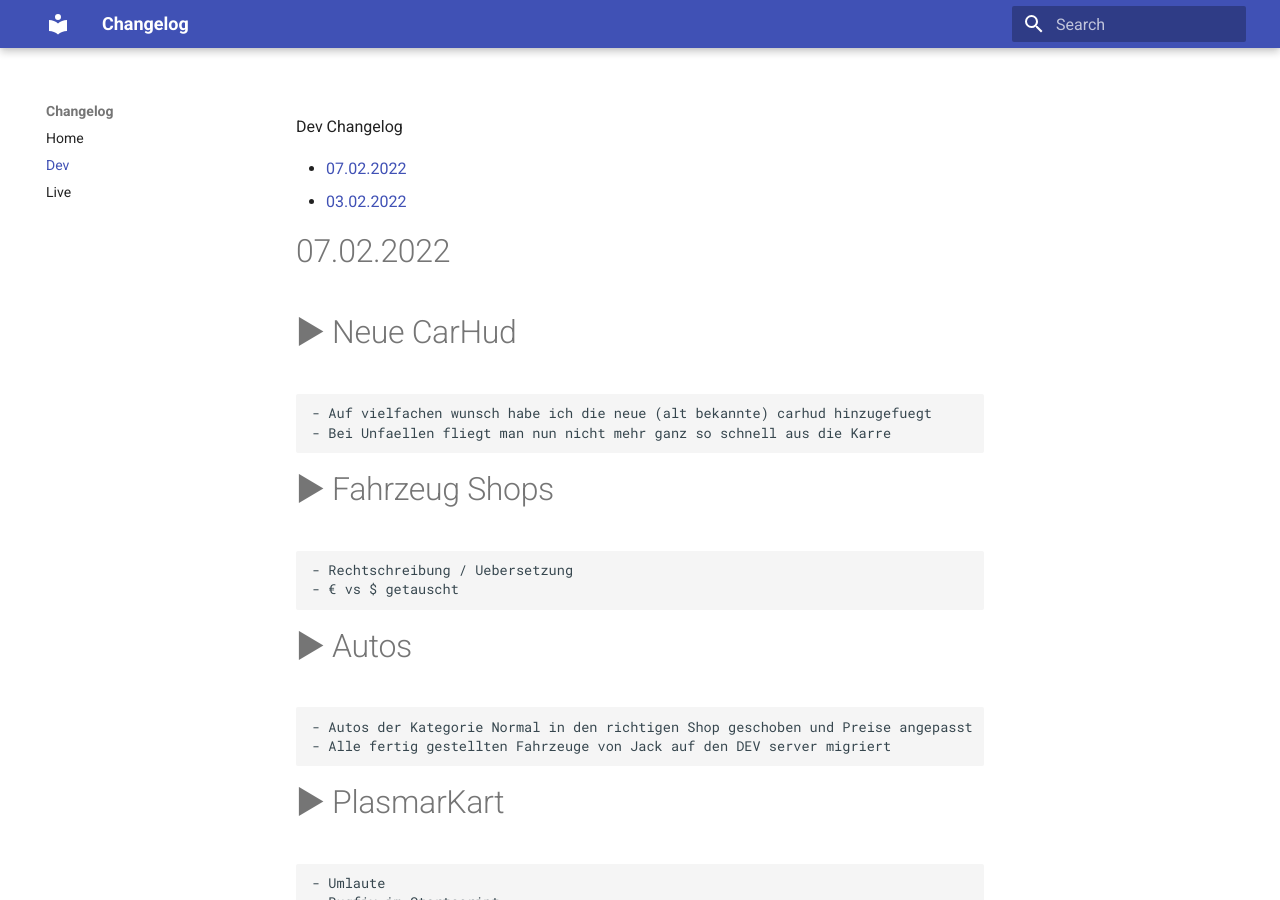
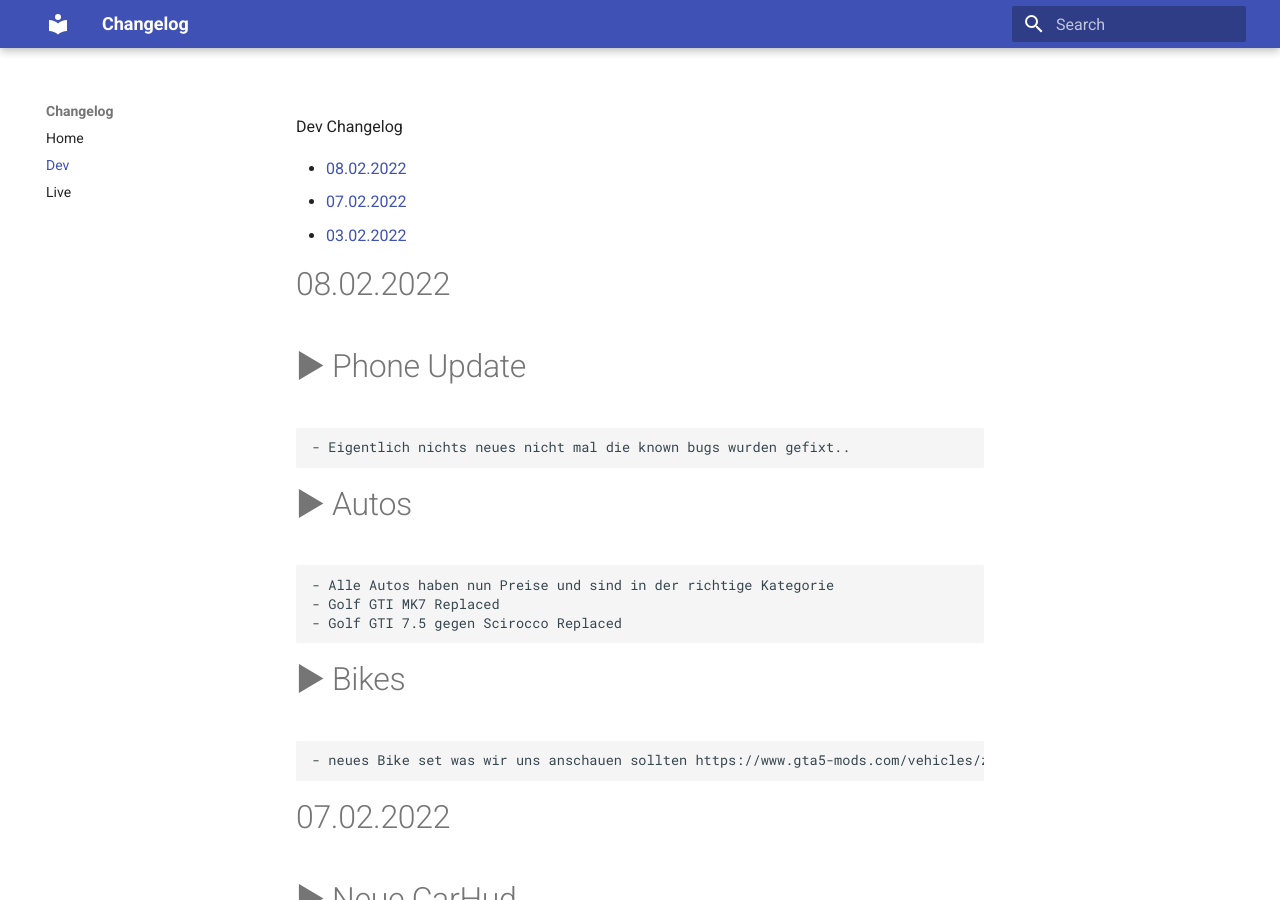
Before and after one commit to bochumrp/changelog, an MkDocs documentation site: the page built from docs/dev.md, in a window 1280 px wide and 900 px high. Built offline with MkDocs 1.6.1 and Material for MkDocs 9.7.7, drawn with Linux system fonts in a browser that asks for light colours.

Commit message:
Update changelog

```diff
--- a/docs/dev.md
+++ b/docs/dev.md
@@ -1,7 +1,22 @@
 Dev Changelog
 
+- [08.02.2022](#08.02.2022)
 - [07.02.2022](#07.02.2022)
 - [03.02.2022](#03.02.2022)
+
+# 08.02.2022
+
+# ► Phone Update
+    - Eigentlich nichts neues nicht mal die known bugs wurden gefixt..
+
+# ► Autos
+    - Alle Autos haben nun Preise und sind in der richtige Kategorie
+    - Golf GTI MK7 Replaced
+    - Golf GTI 7.5 gegen Scirocco Replaced
+
+# ► Bikes
+    - neues Bike set was wir uns anschauen sollten https://www.gta5-mods.com/vehicles/zbike-add-on-55-bikes-compilation-pack
+
 
 # 07.02.2022
 
```
